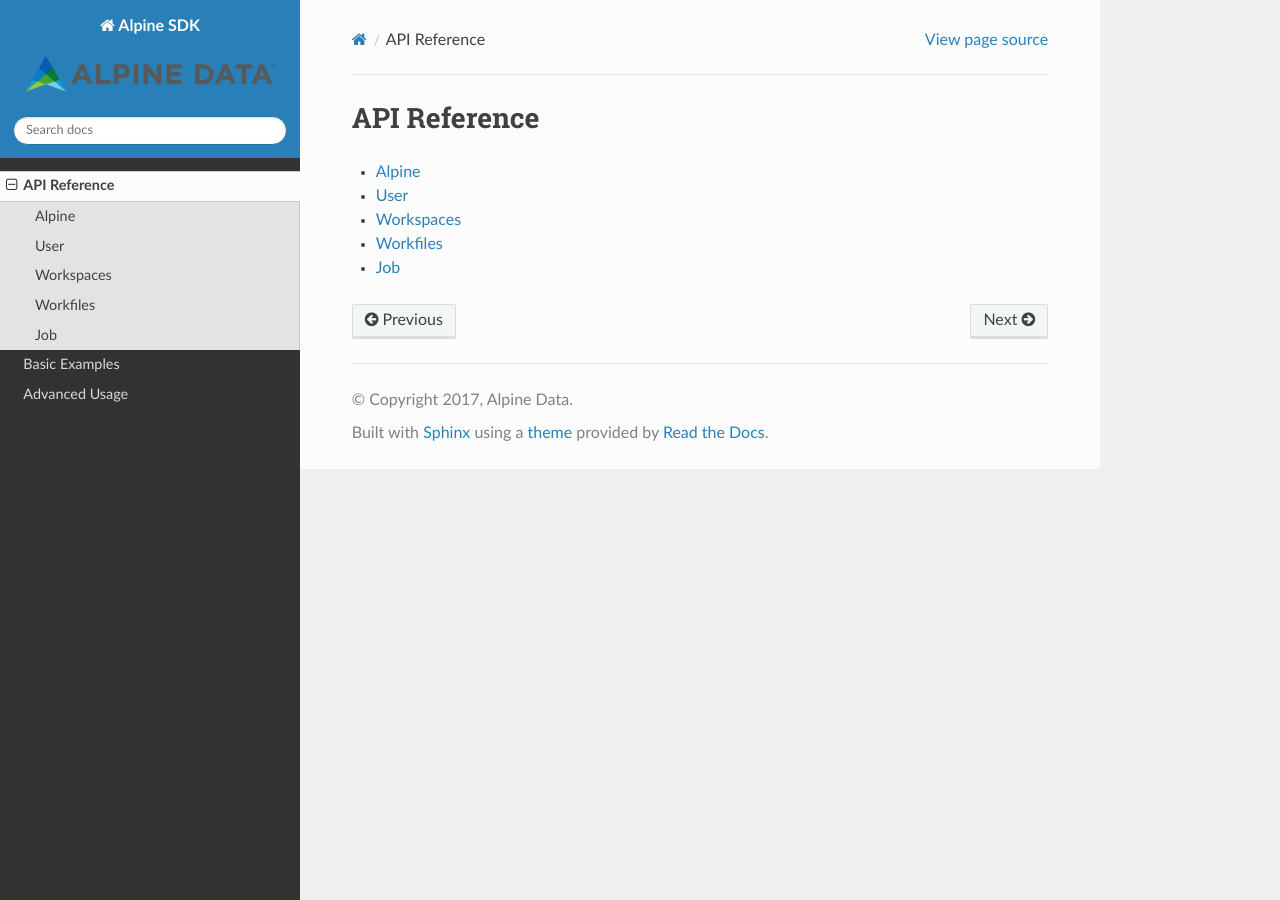
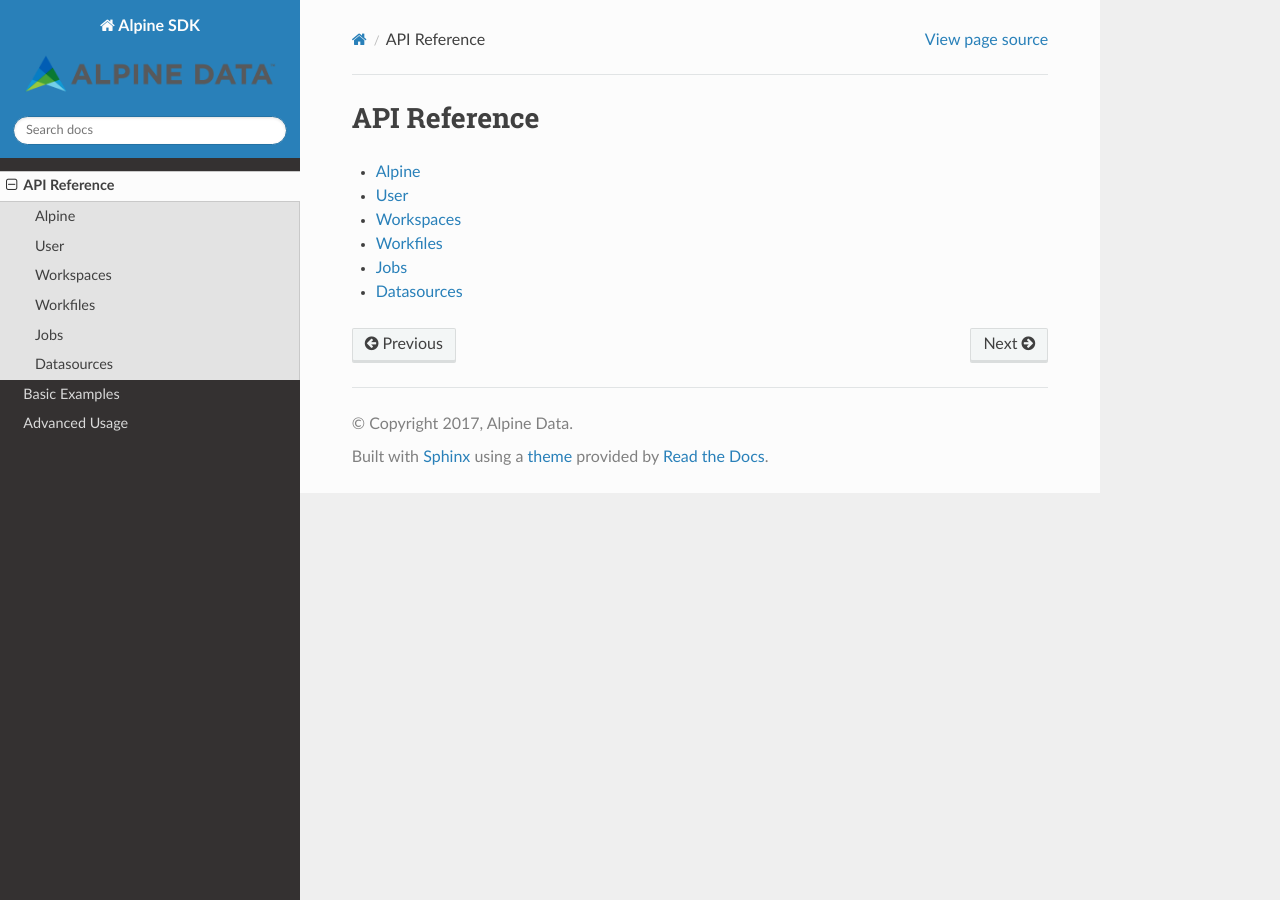
Before and after one commit to AlpineNow/python-alpine-api, a Sphinx documentation site: the page built from doc/APIReference.rst, in a window 1280 px wide. Built offline with Sphinx 7.4.7 and the Read the Docs theme 2.0.0, drawn with Linux system fonts in a browser that asks for light colours.

Commit message:
Adding DS and Jobs to documentation

```diff
--- a/doc/APIReference.rst
+++ b/doc/APIReference.rst
@@ -9,3 +9,4 @@
    Workspaces
    Workfiles
    Job
+   Datasources
--- a/doc/Job.rst
+++ b/doc/Job.rst
@@ -1,5 +1,5 @@
-Job
-***
+Jobs
+****
 
 .. automodule:: api.job
 
```
Also changed, not shown: doc/Datasources.rst (added, +7 -0 lines), doc/Basic Examples/UserExamples.ipynb, doc/Basic Examples/WorkfileExamples.ipynb.
